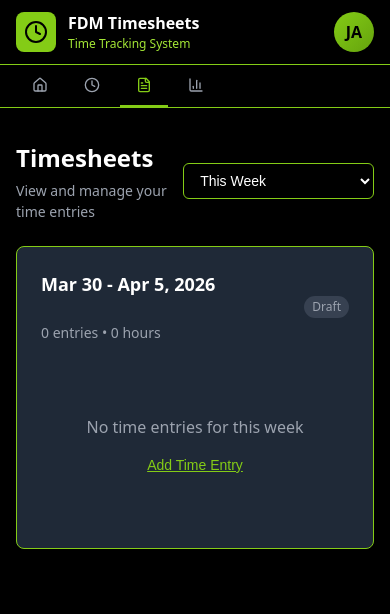
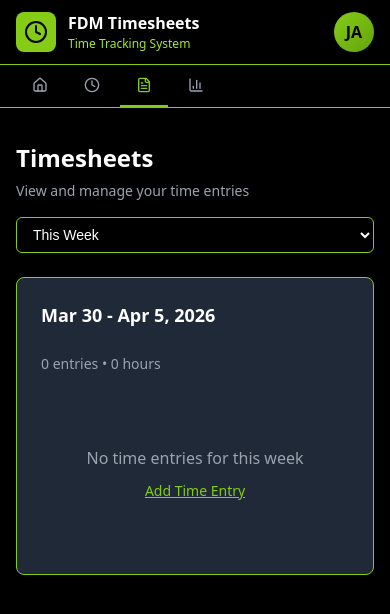
Before and after one commit to ZKhan0011/timesheet-app, a React (Vite) app: page /timesheets in a window 390 px wide. Shown: the top 614 px of the page. Built offline with nearby package versions, Linux system fonts and the light colour scheme.

Commit message:
changed timesheet page and centered the add time entry cards

```diff
--- a/src/app/data/mockData.js
+++ b/src/app/data/mockData.js
@@ -8,12 +8,28 @@ export const projects = [
 
 export const timeEntries = [
   {
+    id: '0',
+    projectId: '3',
+    date: '2026-03-12',
+    hours: 8,
+    description: 'validation of data consistency',
+    status: 'submitted',
+  },
+  {
+    id: '9',
+    projectId: '2',
+    date: '2026-03-11',
+    hours: 7,
+    description: 'review of mobile test results',
+    status: 'submitted',
+  },
+  {
     id: '1',
     projectId: '1',
     date: '2026-03-24',
     hours: 8,
     description: 'Frontend component development',
-    status: 'submitted',
+    status: 'draft',
   },
   {
     id: '2',
--- a/src/app/pages/TimeEntry.css
+++ b/src/app/pages/TimeEntry.css
@@ -1,5 +1,6 @@
 .time-entry-page {
   max-width: 48rem;
+  margin: 0 auto;
 }
 
 .page-header {
@@ -60,6 +61,7 @@
 
 .form-actions {
   display: flex;
+  flex-wrap: wrap;
   gap: 0.75rem;
   padding-top: 1rem;
 }
@@ -93,3 +95,14 @@
   color: #84cc16;
   margin-top: 0.125rem;
 }
+
+@media (max-width: 640px) {
+  .form-actions > .btn {
+    width: 100%;
+    justify-content: center;
+  }
+
+  .flex-1 {
+    flex: none;
+  }
+}
--- a/src/app/pages/Timesheets.css
+++ b/src/app/pages/Timesheets.css
@@ -7,6 +7,10 @@
   align-items: center;
   justify-content: space-between;
   margin-bottom: 1.5rem;
+}
+
+.table-wrapper {
+  overflow-x: auto;
 }
 
 .week-select {
@@ -66,6 +70,7 @@
 .entries-table {
   width: 100%;
   border-collapse: collapse;
+  min-width: 720px;
 }
 
 .entries-table thead tr {
@@ -137,6 +142,10 @@
   white-space: nowrap;
 }
 
+.status-cell {
+  white-space: nowrap;
+}
+
 .hours-cell {
   text-align: right;
   font-weight: 600;
@@ -178,6 +187,36 @@
 .action-icon {
   width: 1rem;
   height: 1rem;
+}
+
+.mobile-entry-list {
+  display: none;
+}
+
+.mobile-entry-card {
+  padding: 1rem;
+  border: 1px solid #374151;
+  border-radius: 0.5rem;
+  background-color: #000;
+}
+
+.mobile-entry-header {
+  display: flex;
+  align-items: flex-start;
+  justify-content: space-between;
+  gap: 0.75rem;
+  margin-bottom: 0.75rem;
+}
+
+.mobile-entry-description {
+  color: #d1d5db;
+  font-size: 0.875rem;
+  margin: 0;
+}
+
+.mobile-actions {
+  justify-content: flex-start;
+  margin-top: 0.75rem;
 }
 
 .timesheet-footer {
@@ -246,3 +285,36 @@
   color: #9ca3af;
   margin: 0;
 }
+
+@media (max-width: 900px) {
+  .timesheets-header,
+  .week-summary-header,
+  .timesheet-footer {
+    flex-direction: column;
+    align-items: flex-start;
+    gap: 1rem;
+  }
+
+  .week-select {
+    width: 100%;
+  }
+
+  .entries-table {
+    display: none;
+  }
+
+  .mobile-entry-list {
+    display: grid;
+    gap: 0.75rem;
+  }
+
+  .daily-grid {
+    grid-template-columns: repeat(2, 1fr);
+  }
+}
+
+@media (max-width: 520px) {
+  .daily-grid {
+    grid-template-columns: 1fr;
+  }
+}
--- a/src/app/pages/Timesheets.jsx
+++ b/src/app/pages/Timesheets.jsx
@@ -2,15 +2,18 @@ import { useState } from 'react';
 import { CheckCircle, Send, Edit, Trash2 } from 'lucide-react';
 import { timeEntries, getProjectById } from '../data/mockData';
 import { format, startOfWeek, endOfWeek, subWeeks } from 'date-fns';
+import { Link } from 'react-router';
 import { toast } from 'sonner';
 import './Timesheets.css';
 
 export function Timesheets() {
   const [selectedWeek, setSelectedWeek] = useState('0');
+  const [submittedTimesheets, setSubmittedTimesheets] = useState({});
 
   const getWeekData = (weeksAgo) => {
     const weekStart = startOfWeek(subWeeks(new Date(), weeksAgo), { weekStartsOn: 1 });
     const weekEnd = endOfWeek(weekStart, { weekStartsOn: 1 });
+    const hasSubmittedTimesheet = submittedTimesheets[weeksAgo] === true;
 
     const entries = timeEntries.filter(entry => {
       const entryDate = new Date(entry.date);
@@ -18,20 +21,42 @@ export function Timesheets() {
     });
 
     const totalHours = entries.reduce((sum, entry) => sum + entry.hours, 0);
-    const status = entries.length > 0 ? entries[0].status : 'draft';
+    const hasDraftEntries = entries.some((entry) => entry.status === 'draft');
+    const allApproved = entries.length > 0 && entries.every((entry) => entry.status === 'approved');
+    const allEntriesSubmitted = entries.length > 0 && entries.every((entry) => entry.status !== 'draft');
+    const timesheetStatus = allApproved
+      ? 'Approved'
+      : allEntriesSubmitted && hasSubmittedTimesheet
+        ? 'Pending Approval'
+        : 'Not Submitted';
 
     return {
       weekStart,
       weekEnd,
       entries,
       totalHours,
-      status,
+      hasDraftEntries,
+      allApproved,
+      allEntriesSubmitted,
+      timesheetStatus,
     };
   };
 
   const weekData = getWeekData(parseInt(selectedWeek));
 
   const handleSubmit = () => {
+    if (weekData.hasDraftEntries) {
+      toast.error('Submit all entries first', {
+        description: 'Please submit all of your time entries before submitting the timesheet.',
+      });
+      return;
+    }
+
+    setSubmittedTimesheets((currentSubmittedTimesheets) => ({
+      ...currentSubmittedTimesheets,
+      [selectedWeek]: true,
+    }));
+
     toast.success('Timesheet submitted!', {
       description: 'Your timesheet has been sent for approval',
     });
@@ -75,26 +100,38 @@ export function Timesheets() {
                 {weekData.entries.length} entries • {weekData.totalHours} hours
               </p>
             </div>
-            <span className={`status-badge status-${weekData.status}`}>
-              {weekData.status === 'approved' && <CheckCircle className="badge-icon" />}
-              {weekData.status.charAt(0).toUpperCase() + weekData.status.slice(1)}
+            {weekData.entries.length > 0 && (
+              <span className={`status-badge ${
+                weekData.timesheetStatus === 'Approved'
+                  ? 'status-approved'
+                  : weekData.timesheetStatus === 'Pending Approval'
+                    ? 'status-submitted'
+                    : 'status-draft'
+              }`}>
+                {weekData.timesheetStatus === 'Approved' && <CheckCircle className="badge-icon" />}
+                {weekData.timesheetStatus}
               </span>
+            )}
           </div>
         </div>
         <div className="card-content">
           {weekData.entries.length === 0 ? (
             <div className="empty-state">
               <p className="empty-message">No time entries for this week</p>
-              <button className="btn-link">Add Time Entry</button>
+              <Link to="/time-entry" className="btn-link">
+                Add Time Entry
+              </Link>
             </div>
           ) : (
             <div>
+              <div className="table-wrapper">
                 <table className="entries-table">
                   <thead>
                     <tr>
                       <th>Date</th>
                       <th>Project</th>
                       <th>Description</th>
+                      <th>Status</th>
                       <th className="text-right">Hours</th>
                       <th className="text-right">Actions</th>
                     </tr>
@@ -102,6 +139,8 @@ export function Timesheets() {
                   <tbody>
                     {weekData.entries.map(entry => {
                       const project = getProjectById(entry.projectId);
+                      const timesheetEntryStatus = entry.status;
+
                       return (
                         <tr key={entry.id}>
                           <td className="font-medium">
@@ -122,11 +161,16 @@ export function Timesheets() {
                           <td className="description-cell">
                             {entry.description}
                           </td>
+                          <td className="status-cell">
+                            <span className={`status-badge status-${timesheetEntryStatus}`}>
+                              {timesheetEntryStatus}
+                            </span>
+                          </td>
                           <td className="hours-cell">
                             {entry.hours}h
                           </td>
                           <td className="actions-cell">
-                          {entry.status === 'draft' && (
+                            {timesheetEntryStatus === 'draft' && (
                               <div className="action-buttons">
                                 <button className="action-btn edit-btn">
                                   <Edit className="action-icon" />
@@ -145,8 +189,44 @@ export function Timesheets() {
                     })}
                   </tbody>
                 </table>
+              </div>
 
-              {weekData.status === 'draft' && weekData.entries.length > 0 && (
+              <div className="mobile-entry-list">
+                {weekData.entries.map(entry => {
+                  const project = getProjectById(entry.projectId);
+                  const timesheetEntryStatus = entry.status;
+
+                  return (
+                    <div key={`${entry.id}-mobile`} className="mobile-entry-card">
+                      <div className="mobile-entry-header">
+                        <div>
+                          <p className="project-name">{project?.name}</p>
+                          <p className="project-client">{format(new Date(entry.date), 'EEE, MMM d')} • {entry.hours}h</p>
+                        </div>
+                        <span className={`status-badge status-${timesheetEntryStatus}`}>
+                          {timesheetEntryStatus}
+                        </span>
+                      </div>
+                      <p className="mobile-entry-description">{entry.description}</p>
+                      {timesheetEntryStatus === 'draft' && (
+                        <div className="action-buttons mobile-actions">
+                          <button className="action-btn edit-btn">
+                            <Edit className="action-icon" />
+                          </button>
+                          <button
+                            className="action-btn delete-btn"
+                            onClick={() => handleDelete(entry.id)}
+                          >
+                            <Trash2 className="action-icon" />
+                          </button>
+                        </div>
+                      )}
+                    </div>
+                  );
+                })}
+              </div>
+
+              {weekData.entries.length > 0 && weekData.timesheetStatus === 'Not Submitted' && (
                 <div className="timesheet-footer">
                   <div>
                     <p className="total-hours">Total Hours: {weekData.totalHours}h</p>
```
Also changed, not shown: 1 other file (tests, documents, lock files or other folders). Lines whose indentation alone changed are shown as unchanged.
